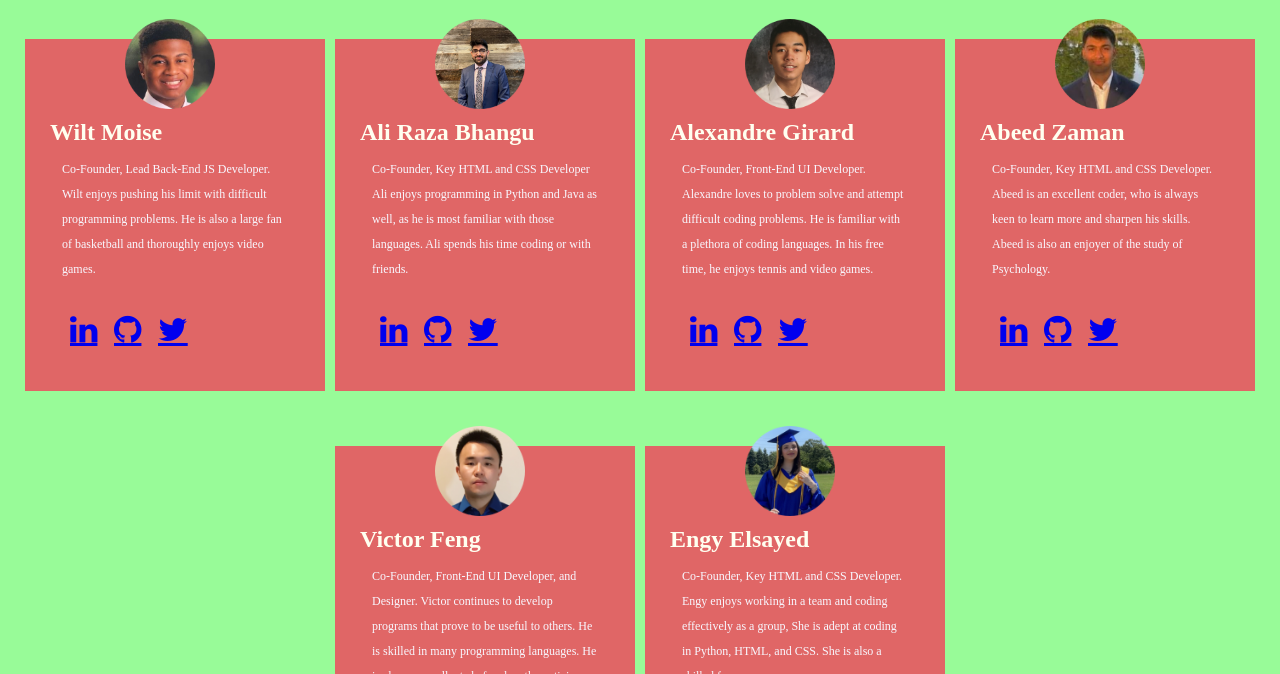
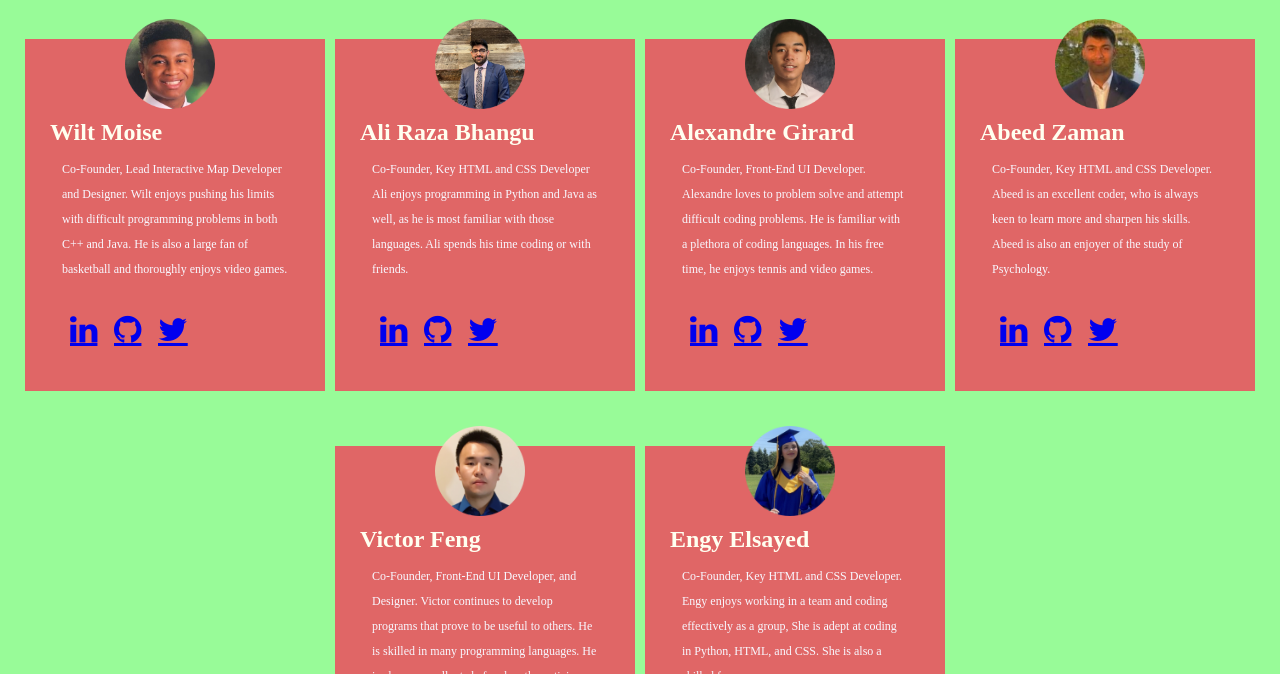
Before and after one commit to ABhangu59/WAAAVE, a plain HTML site: page AboutUs.html in a window 1280 px wide. Shown: the part 126-800 px from the top of the page. Drawn offline with Linux system fonts and the light colour scheme.

Commit message:
Update AboutUs.html

```diff
--- a/AboutUs.html
+++ b/AboutUs.html
@@ -22,9 +22,9 @@ team images. -->
                 </div>
                 <h3>Wilt Moise</h3>
                 <p class="role">
-                    Co-Founder, Lead Back-End JS Developer.
-                    Wilt enjoys pushing his limit with difficult
-                    programming problems. He is also a large fan of basketball and thoroughly enjoys video games.
+                    Co-Founder, Lead Interactive Map Developer and Designer.
+                    Wilt enjoys pushing his limits with difficult
+                    programming problems in both C++ and Java. He is also a large fan of basketball and thoroughly enjoys video games.
                 </p>
 
                 <!-- Shoutout W3Schools for teaching me how to do the social links. -->
```
